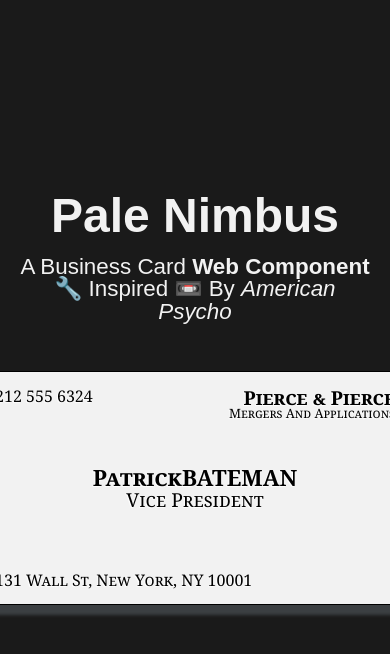
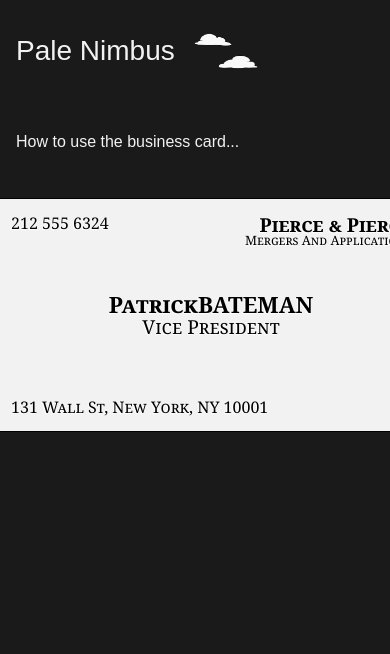
Before and after one commit to abstractionjackson/business-card, a plain HTML site: page index.html in a window 390 px wide. Shown: the top 654 px of the page. Drawn offline with Linux system fonts and the light colour scheme.

Commit message:
[WIP] content validation of phone

```diff
--- a/index.html
+++ b/index.html
@@ -14,6 +14,7 @@
                 width: 400px;
                 height: 200px;
                 border: 1px solid #000;
+                color: #000;
                 padding: 1rem;
                 display: grid;
                 grid-template-rows: 1fr auto 1fr;
@@ -115,18 +116,21 @@
         </main>
     </template>
     <header>
-        <hgroup class="hero">
+        <hgroup>
             <h1>Pale Nimbus</h1>
-            <p>A business card <strong>Web Component</strong> 🔧 inspired 📼 by <i>American Psycho</i></p>
+            <img src="clouds.png" alt="clouds" width="70" height="70">
         </hgroup>
     </header>
-    <main class="landing">
-        <article>
+    <main>
+        <section id="howto">
+            <article>How to use the business card...</article>
+        </section>
+        <section id="control">
             <business-card>
                 <span slot="first">Patrick</span>
                 <span slot="last">Bateman</span>
             </business-card>
-        </article>
+        </section>
     </main>
     <script src="script.js"></script>
 </body>
--- a/script.js
+++ b/script.js
@@ -36,4 +36,28 @@
         sel.removeAllRanges(); // Remove any current selections
         sel.addRange(range); // Add the new range
     });
+    element.addEventListener('DOMContentLoaded', function() {
+        var contentEditableElement = element.querySelector('span[name="phone"]');
+        console.log(contentEditableElement);
+        // Prevent non-numeric characters
+        contentEditableElement.addEventListener('keypress', function(e) {
+            if (!e.key.match(/[0-9]/) && e.key !== 'Backspace') {
+                e.preventDefault();
+            }
+        });
+
+        // Prevent pasting non-numeric content
+        contentEditableElement.addEventListener('paste', function(e) {
+            e.preventDefault();
+            var text = (e.originalEvent || e).clipboardData.getData('text/plain');
+            element.execCommand("insertHTML", false, text.replace(/\D/g, ''));
+        });
+
+        // Prevent multi-line
+        contentEditableElement.addEventListener('keydown', function(e) {
+            if (e.key === 'Enter') {
+                e.preventDefault();
+            }
+        });
+    });
 };
--- a/style.css
+++ b/style.css
@@ -2,32 +2,42 @@
   font-family: Arial, Helvetica, sans-serif;
   display: flex;
   flex-direction: column;
-  align-items: center;
+  align-items: flex-start;
   min-height: 100vh;
-  padding: 0 1rem;
   /* dark, neutral bg */
   background-color: #1a1a1a;
+  /* text is neutral light */
+  color: #f2f2f2;
 }
 
 body > header {
-  margin: 12rem 0 3rem 0;
-}
-hgroup.hero {
+  margin: none;
   text-align: center;
   color: #f2f2f2;
+  padding: 1rem;
 }
 
-hgroup.hero h1 {
-  font-size: 3rem;
-  font-weight: 700;
-  margin-bottom: 1rem;
+body > header > hgroup {
+  display: flex;
+  align-items: center;
 }
 
-hgroup.hero p {
-  font-size: 1.4rem;
-  text-transform: capitalize;
+body > header h1 {
+  font-size: 1.75em;
+  margin-right: 1rem;
 }
 
-.landing article {
-  box-shadow: 10px 10px 3px #3b3f42;
+body > main {
+  width: 100%;
+  padding: 1rem;
 }
+
+body main section#howto {
+  margin: 1rem 0 3rem;
+}
+body main section#control {
+  width: 100%;
+  display: flex;
+  justify-content: center;
+  align-items: center;
+}
```
Also changed, not shown: clouds.png (added), 1 other file.
